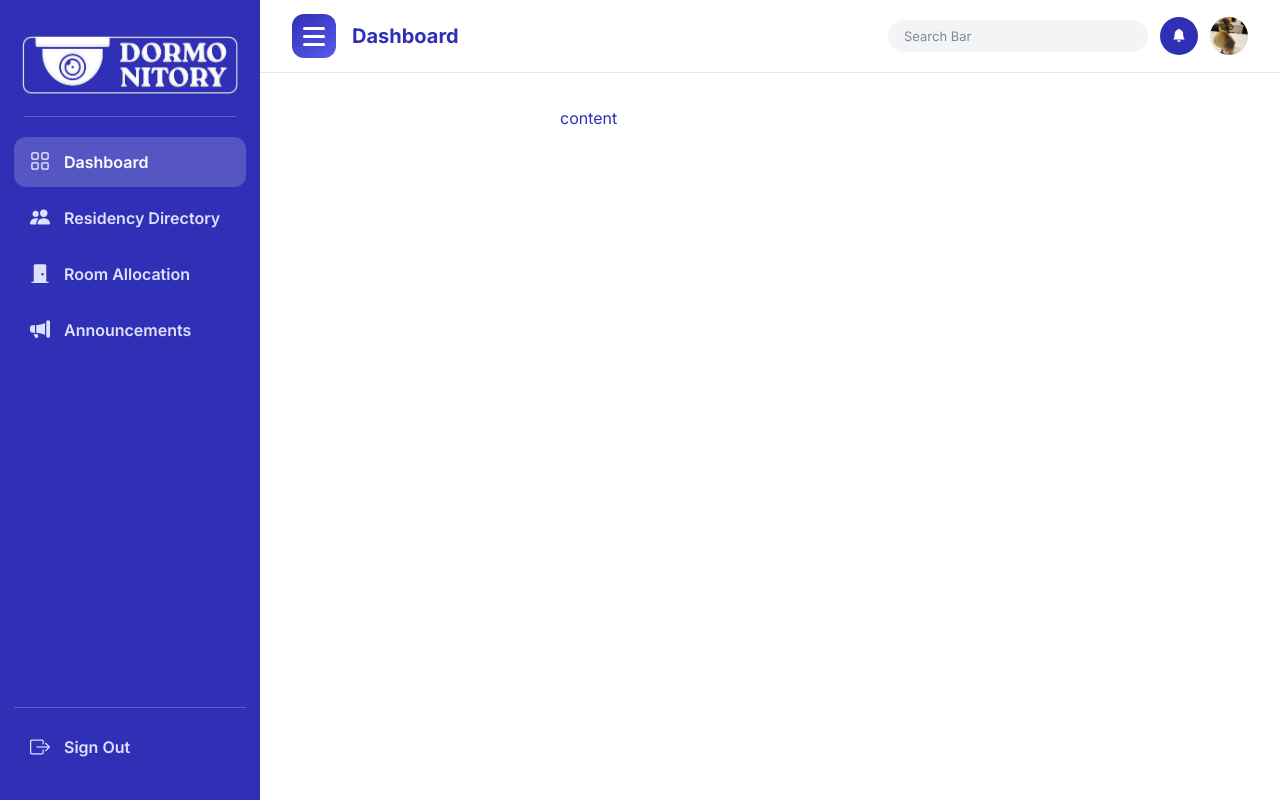
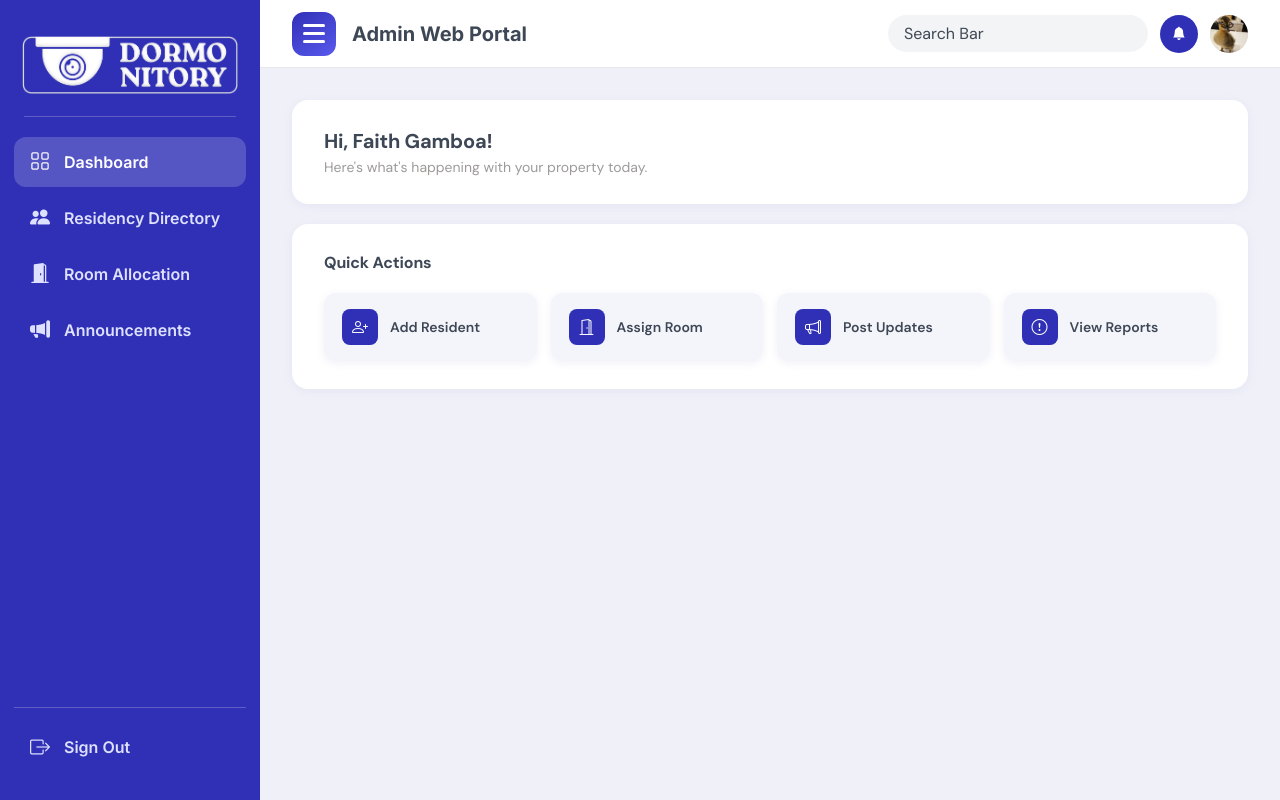
Before and after one commit to sharmipit/Dormonitory, a PHP site: page /admin/dashboard.html in a window 1280 px wide. Run offline with PHP 8.4, Linux system fonts and the light colour scheme.

Commit message:
dashboard progress and slight changes on sidebar-navbar css and js files

```diff
--- a/admin/announcements.html
+++ b/admin/announcements.html
@@ -4,7 +4,7 @@
     <meta charset="UTF-8" />
     <meta name="viewport" content="width=device-width, initial-scale=1.0" />
     <title>Dormitory</title>
-    <link rel="stylesheet" href="../../assets/css/sidebar-styles.css" />
+    <link rel="stylesheet" href="../../assets/css/sidebar-navbar-styles.css" />
     <link rel="stylesheet" href="https://cdn.jsdelivr.net/npm/bootstrap-icons@1.11.3/font/bootstrap-icons.min.css"/>
   </head>
   <body>
@@ -17,7 +17,7 @@
       </div>
     </div>
 
-    <script src="../../assets/js/sidebar.js"></script>
+    <script src="../../assets/js/sidebar-navbar.js"></script>
 
   </body>
 </html>
--- a/admin/dashboard.html
+++ b/admin/dashboard.html
@@ -4,7 +4,8 @@
     <meta charset="UTF-8" />
     <meta name="viewport" content="width=device-width, initial-scale=1.0" />
     <title>Dormitory</title>
-    <link rel="stylesheet" href="../../assets/css/sidebar-styles.css" />
+    <link rel="stylesheet" href="../../assets/css/sidebar-navbar-styles.css" />
+        <link rel="stylesheet" href="../../assets/css/admin-styles.css" />
     <link rel="stylesheet" href="https://cdn.jsdelivr.net/npm/bootstrap-icons@1.11.3/font/bootstrap-icons.min.css"/>
   </head>
   <body>
@@ -13,11 +14,142 @@
 
     <div class="layout">
       <div class="main">
-        <p>content</p>
-      </div>
+<!DOCTYPE html>
+<html lang="en">
+<head>
+  <meta charset="UTF-8" />
+  <meta name="viewport" content="width=device-width, initial-scale=1.0"/>
+  <title>Property Dashboard</title>
+  <link href="https://fonts.googleapis.com/css2?family=DM+Sans:wght@400;500;600;700&family=DM+Serif+Display&display=swap" rel="stylesheet"/>
+  <style>
+    .greeting-card {
+      background: var(--bg-card);
+      border-radius: var(--radius-card);
+      padding: 28px 32px;
+      box-shadow: var(--shadow-card);
+      margin-bottom: 20px;
+    }
+
+    .greeting-card h1 {
+      font-size: 1.25rem;
+      font-weight: 700;
+      color: var(--text-primary);
+      margin-bottom: 4px;
+      letter-spacing: -0.01em;
+    }
+
+    .greeting-card p {
+      font-size: 0.875rem;
+      color: var(--text-secondary);
+      font-weight: 400;
+    }
+
+    .quick-actions-card {
+      background: var(--bg-card);
+      border-radius: var(--radius-card);
+      padding: 28px 32px;
+      box-shadow: var(--shadow-card);
+    }
+
+    .quick-actions-card h2 {
+      font-size: 1rem;
+      font-weight: 700;
+      color: var(--text-primary);
+      margin-bottom: 20px;
+      letter-spacing: -0.01em;
+    }
+
+    .actions-grid {
+      display: grid;
+      grid-template-columns: repeat(4, 1fr);
+      gap: 14px;
+    }
+
+    .action-btn {
+      display: flex;
+      align-items: center;
+      gap: 12px;
+      background: var(--bg-button);
+      border: none;
+      border-radius: var(--radius-btn);
+      padding: 16px 18px;
+      cursor: pointer;
+      font-family: var(--font-main);
+      font-size: 0.875rem;
+      font-weight: 600;
+      color: var(--text-primary);
+      box-shadow: var(--shadow-btn);
+      transition: background 0.18s ease, transform 0.15s ease, box-shadow 0.18s ease;
+      white-space: nowrap;
+    }
+
+    .action-btn:hover {
+      background: var(--accent-light);
+      transform: translateY(-2px);
+      box-shadow: 0 6px 16px rgba(60, 65, 168, 0.13);
+    }
+
+    .action-btn:active {
+      transform: translateY(0);
+      box-shadow: var(--shadow-btn);
+    }
+
+    .icon-placeholder {
+      width: 36px;
+      height: 36px;
+      background: var(--accent);
+      color: white;
+      border-radius: 8px;
+      flex-shrink: 0;
+      display: flex;
+      align-items: center;
+      justify-content: center;
+      font-size: 1rem;
+    }
+  </style>
+</head>
+<body>
+
+  <div class="greeting-card">
+    <h1>Hi, Faith Gamboa!</h1>
+    <p>Here's what's happening with your property today.</p>
+  </div>
+
+  <div class="quick-actions-card">
+    <h2>Quick Actions</h2>
+    <div class="actions-grid">
+
+      <button class="action-btn">
+        <div class="icon-placeholder">
+          <i class="bi bi-person-plus"></i>
+        </div>
+        Add Resident
+      </button>
+
+      <button class="action-btn">
+        <div class="icon-placeholder">
+            <i class="bi bi-door-open"></i>
+        </div>
+        Assign Room
+      </button>
+
+      <button class="action-btn">
+        <div class="icon-placeholder">
+          <i class="bi bi-megaphone"></i>
+        </div>
+        Post Updates
+      </button>
+
+      <button class="action-btn">
+        <div class="icon-placeholder">
+          <i class="bi bi-exclamation-circle"></i>
+        </div>
+        View Reports
+      </button>
+     </div>
     </div>
 
-    <script src="../../assets/js/sidebar.js"></script>
+    <script src="../../assets/js/sidebar-navbar.js"></script>
 
   </body>
 </html>
--- a/admin/residency-directory.html
+++ b/admin/residency-directory.html
@@ -4,7 +4,7 @@
     <meta charset="UTF-8" />
     <meta name="viewport" content="width=device-width, initial-scale=1.0" />
     <title>Dormitory</title>
-    <link rel="stylesheet" href="../../assets/css/sidebar-styles.css" />
+    <link rel="stylesheet" href="../../assets/css/sidebar-navbar-styles.css" />
     <link rel="stylesheet" href="https://cdn.jsdelivr.net/npm/bootstrap-icons@1.11.3/font/bootstrap-icons.min.css"/>
   </head>
   <body>
@@ -17,7 +17,7 @@
       </div>
     </div>
 
-    <script src="../../assets/js/sidebar.js"></script>
+    <script src="../../assets/js/sidebar-navbar.js"></script>
 
   </body>
 </html>
--- a/admin/room-allocation.html
+++ b/admin/room-allocation.html
@@ -4,7 +4,7 @@
     <meta charset="UTF-8" />
     <meta name="viewport" content="width=device-width, initial-scale=1.0" />
     <title>Dormitory</title>
-    <link rel="stylesheet" href="../../assets/css/sidebar-styles.css" />
+    <link rel="stylesheet" href="../../assets/css/sidebar-navbar-styles.css" />
     <link rel="stylesheet" href="https://cdn.jsdelivr.net/npm/bootstrap-icons@1.11.3/font/bootstrap-icons.min.css"/>
   </head>
   <body>
@@ -17,7 +17,7 @@
       </div>
     </div>
 
-    <script src="../../assets/js/sidebar.js"></script>
+    <script src="../../assets/js/sidebar-navbar.js"></script>
 
   </body>
 </html>
--- a/admin/security-center.html
+++ b/admin/security-center.html
@@ -4,7 +4,7 @@
     <meta charset="UTF-8" />
     <meta name="viewport" content="width=device-width, initial-scale=1.0" />
     <title>Dormitory</title>
-    <link rel="stylesheet" href="../../assets/css/sidebar-styles.css" />
+    <link rel="stylesheet" href="../../assets/css/sidebar-navbar-styles.css" />
     <link rel="stylesheet" href="https://cdn.jsdelivr.net/npm/bootstrap-icons@1.11.3/font/bootstrap-icons.min.css"/>
   </head>
   <body>
@@ -17,7 +17,7 @@
       </div>
     </div>
 
-    <script src="../../assets/js/sidebar.js"></script>
+    <script src="../../assets/js/sidebar-navbar.js"></script>
 
   </body>
 </html>
--- a/assets/css/admin-styles.css
+++ b/assets/css/admin-styles.css
@@ -1,2 +1,49 @@
+*, *::before, *::after {
+      box-sizing: border-box;
+      margin: 0;
+      padding: 0;
+    }
 
-/* Admin Folder Stylesheet + Index */
+    :root {
+      --bg-page: #f0f1f8;
+      --bg-card: #ffffff;
+      --bg-button: #f4f5fb;
+      --accent: #3030B6;
+      --accent-light: #e8e9f8;
+      --text-primary: #3E4755;
+      --text-secondary: #9E9A9A;
+      --shadow-card: 0 2px 12px rgba(60, 65, 168, 0.07);
+      --shadow-btn: 0 2px 8px rgba(60, 65, 168, 0.08);
+      --radius-card: 16px;
+      --radius-btn: 12px;
+      --font-main: 'DM Sans', sans-serif;
+    }
+
+    body {
+      font-family: var(--font-main);
+      background-color: var(--bg-page);
+      padding: 32px 24px;
+      min-height: 100vh;
+      color: var(--text-primary);
+    }
+
+    @media (max-width: 768px) {
+      .actions-grid {
+        grid-template-columns: repeat(2, 1fr);
+      }
+    }
+
+    @media (max-width: 480px) {
+      .actions-grid {
+        grid-template-columns: 1fr;
+      }
+
+      body {
+        padding: 20px 16px;
+      }
+
+      .greeting-card,
+      .quick-actions-card {
+        padding: 20px;
+      }
+    }
--- a/assets/css/sidebar-styles.css
+++ b/assets/css/sidebar-navbar-styles.css
@@ -4,6 +4,7 @@
   --w: 260px;
   --bg: #3030b6;
   --t: 0.35s cubic-bezier(0.4, 0, 0.2, 1);
+  --navbar-h: 68px;
   --icon-size: 20px;
   --icon-color: #dde0ff;
   --icon-active-color: #fff;
@@ -17,151 +18,8 @@
 
 body {
   font-family: "Inter", sans-serif;
-  background: #ffffff;
+  background: #f0f1f8;
   color: #3030b6;
-}
-
-.layout {
-  display: flex;
-  min-height: 100vh;
-  margin-left: var(--w);
-  transition: margin-left var(--t);
-}
-
-body.sidebar-closed .layout {
-  margin-left: 0;
-}
-
-.navbar {
-  position: fixed;
-  top: 0;
-  left: var(--w);
-  width: calc(100% - var(--w));
-  display: flex;
-  align-items: center;
-  justify-content: space-between;
-  padding: 14px 32px;
-  background: #fff;
-  border-bottom: 1.5px solid #e5e7eb;
-  transition: left var(--t), width var(--t);
-  z-index: 999;
-}
-
-body.sidebar-closed .navbar {
-  left: 0;
-  width: 100%;
-}
-
-.navbar-left {
-  display: flex;
-  align-items: center;
-  gap: 16px;
-}
-
-.main.full .navbar {
-  left: 0;
-  width: 100%;
-}
-
-.navbar-title {
-  font-size: 20px;
-  font-weight: 700;
-  color: #3030b6;
-  font-family: 'Inter', sans-serif;
-}
-
-.navbar-center {
-  flex: 1;
-  display: flex;
-  justify-content: center;
-  padding: 0 40px;
-}
-
-.search-box {
-  display: flex;
-  align-items: center;
-  background: #f3f4f6;
-  border-radius: 999px;
-  padding: 8px 16px;
-  width: 260px;
-  color: rgba(55, 65, 81, 0.6); /* transparent text */
-  font-size: 13px;
-}
-
-.search-icon {
-  color: #9ca3af;
-  flex-shrink: 0;
-}
-
-.search-input {
-  border: none;
-  background: transparent;
-  outline: none;
-  font-size: 13px;
-  color: #374151;
-  font-family: 'Inter', sans-serif;
-  width: 100%;
-}
-
-.search-input::placeholder {
-  color: #9ca3af;
-}
-
-.navbar-right {
-  display: flex;
-  align-items: center;
-  gap: 12px;
-}
-
-.notif-btn {
-  width: 38px;
-  height: 38px;
-  border-radius: 50%;
-  background: #3030b6;
-  border: none;
-  cursor: pointer;
-  display: flex;
-  align-items: center;
-  justify-content: center;
-  transition: background .2s;
-}
-
-.notif-btn:hover {
-  background: #2d31a6;
-}
-
-.avatar {
-  width: 38px;
-  height: 38px;
-  border-radius: 50%;
-  overflow: hidden;
-  background: #e5e7eb;
-  display: flex;
-  align-items: center;
-  justify-content: center;
-  cursor: pointer;
-  position: relative;
-}
-
-.avatar img {
-  width: 100%;
-  height: 100%;
-  object-fit: cover;
-}
-
-.avatar-initial {
-  display: none;
-  font-size: 15px;
-  font-weight: 700;
-  color: #3b3fc4;
-}
-
-.avatar.avatar-fallback .avatar-initial {
-  display: flex;
-}
-
-.avatar.avatar-fallback img {
-  display: none;
 }
 
 .sidebar {
@@ -277,6 +135,10 @@ nav a i,
   font-family: "Inter", sans-serif;
   font-weight: 600;
   transition: 0.2s;
+  cursor: pointer;
+  background: none;
+  border: none;
+  width: 100%;
 }
 
 .signout-btn:hover {
@@ -288,24 +150,132 @@ nav a i,
   color: #ffb3b3;
 }
 
-.main {
-  margin-left: var(--w);
+.navbar {
+  position: fixed;
+  top: 0;
+  left: var(--w);
   width: calc(100% - var(--w));
-  padding: 40px;
-  padding-top: calc(40px + 68px); /* account for fixed navbar height */
-  transition: margin-left var(--t), width var(--t);
+  height: var(--navbar-h);
+  display: flex;
+  align-items: center;
+  justify-content: space-between;
+  padding: 14px 32px;
+  background: #fff;
+  border-bottom: 1.5px solid #e5e7eb;
+  transition: left var(--t), width var(--t);
+  z-index: 999;
 }
 
-.main.full {
-  margin-left: 0;
+body.sidebar-closed .navbar {
+  left: 0;
   width: 100%;
 }
 
-.topbar {
+.navbar-left {
   display: flex;
   align-items: center;
-  gap: 18px;
+  gap: 16px;
 }
+
+.navbar-title {
+  font-size: 20px;
+  font-weight: 700;
+  color: #3e4755;
+  font-family: "Inter", sans-serif;
+}
+
+.navbar-center {
+  flex: 1;
+  display: flex;
+  justify-content: center;
+  padding: 0 40px;
+}
+
+.search-box {
+  display: flex;
+  align-items: center;
+  gap: 8px;
+  background: #f3f4f6;
+  border-radius: 999px;
+  padding: 8px 16px;
+  width: 260px;
+}
+
+.search-icon {
+  color: #9ca3af;
+  flex-shrink: 0;
+}
+
+.search-input {
+  border: none;
+  background: transparent;
+  outline: none;
+  font-size: 13px;
+  color: #374151;
+  font-family: "Inter", sans-serif;
+  width: 100%;
+}
+
+.search-input::placeholder {
+  color: #9ca3af;
+}
+
+.navbar-right {
+  display: flex;
+  align-items: center;
+  gap: 12px;
+}
+
+.notif-btn {
+  width: 38px;
+  height: 38px;
+  border-radius: 50%;
+  background: #3030b6;
+  border: none;
+  cursor: pointer;
+  display: flex;
+  align-items: center;
+  justify-content: center;
+  transition: background 0.2s;
+}
+
+.notif-btn:hover {
+  background: #2d31a6;
+}
+
+.avatar {
+  width: 38px;
+  height: 38px;
+  border-radius: 50%;
+  overflow: hidden;
+  background: #e5e7eb;
+  display: flex;
+  align-items: center;
+  justify-content: center;
+  cursor: pointer;
+}
+
+.avatar img {
+  width: 100%;
+  height: 100%;
+  object-fit: cover;
+}
+
+.avatar-initial {
+  display: none;
+  font-size: 15px;
+  font-weight: 700;
+  color: #3b3fc4;
+}
+
+.avatar.avatar-fallback .avatar-initial {
+  display: flex;
+}
+
+.avatar.avatar-fallback img {
+  display: none;
+}
+
 
 .hamburger {
   width: 44px;
@@ -319,6 +289,7 @@ nav a i,
   align-items: center;
   gap: 5px;
   cursor: pointer;
+  flex-shrink: 0;
 }
 
 .hamburger span {
@@ -329,17 +300,19 @@ nav a i,
   transition: 0.35s ease;
 }
 
-/* Animate to X when sidebar closed */
-.sidebar.closed ~ .navbar .hamburger span:nth-child(1) {
-  transform: translateY(8px) rotate(45deg);
+.main {
+  position: fixed;
+  top: var(--navbar-h);
+  left: var(--w);
+  right: 0;
+  bottom: 0;
+  overflow-y: auto;
+  padding: 32px;
+  transition: left var(--t);
 }
 
-.sidebar.closed ~ .navbar .hamburger span:nth-child(2) {
-  opacity: 0;
-}
-
-.sidebar.closed ~ .navbar .hamburger span:nth-child(3) {
-  transform: translateY(-8px) rotate(-45deg);
+body.sidebar-closed .main {
+  left: 0;
 }
 
 @media (max-width: 900px) {
@@ -348,8 +321,15 @@ nav a i,
     width: 100%;
   }
 
+  .sidebar {
+    transform: translateX(-100%);
+  }
+
+  body.sidebar-open .sidebar {
+    transform: translateX(0);
+  }
+
   .main {
-    margin-left: 0;
-    width: 100%;
+    left: 0;
   }
 }
--- a/assets/js/sidebar.js
+++ b/assets/js/sidebar-navbar.js
@@ -1,8 +1,8 @@
 const pageTitles = {
-    'home.html': 'Home',
+    'home.html': 'Resident Web Portal',
     'digital-key.html': 'Digital Key',
-    'invite-visitor.html': 'Invite Visitor',
-    'dashboard.html': 'Dashboard',
+    'invite-visitor.html': 'Visitor Management',
+    'dashboard.html': 'Admin Web Portal',
     'residency-directory.html': 'Residency Directory',
     'room-allocation.html': 'Room Allocation',
     'announcements.html': 'Announcements',
--- a/includes/admin-sidebar.html
+++ b/includes/admin-sidebar.html
@@ -34,7 +34,7 @@
                 <a href="../admin/residency-directory.html"><i class="bi bi-people-fill"></i><span>Residency Directory</span></a>
             </li>
             <li>
-                <a href="../admin/room-allocation.html"><i class="bi bi-door-closed-fill"></i><span>Room Allocation</span></a>
+                <a href="../admin/room-allocation.html"><i class="bi bi-door-open-fill"></i><span>Room Allocation</span></a>
             </li>
             <li>
                 <a href="../admin/announcements.html"><i class="bi bi-megaphone-fill"></i><span>Announcements</span></a>
@@ -43,7 +43,7 @@
     </nav>
     <div class="sidebar-bottom">
         <div class="divider-bottom"></div>
-        <a href="#" class="signout-btn">
+        <a href="../auth/login.html" class="signout-btn">
             <i class="bi bi-box-arrow-right"></i>
             <span>Sign Out</span>
         </a>
--- a/includes/tenant-sidebar.html
+++ b/includes/tenant-sidebar.html
@@ -40,7 +40,7 @@
     </nav>
     <div class="sidebar-bottom">
         <div class="divider-bottom"></div>
-        <a href="#" class="signout-btn">
+        <a href="../auth/login.html" class="signout-btn">
             <i class="bi bi-box-arrow-right"></i>
             <span>Sign Out</span>
         </a>
--- a/tenant/digital-key.html
+++ b/tenant/digital-key.html
@@ -4,7 +4,7 @@
     <meta charset="UTF-8" />
     <meta name="viewport" content="width=device-width, initial-scale=1.0" />
     <title>Dormitory</title>
-    <link rel="stylesheet" href="../../assets/css/sidebar-styles.css" />
+    <link rel="stylesheet" href="../../assets/css/sidebar-navbar-styles.css" />
     <link rel="stylesheet" href="https://cdn.jsdelivr.net/npm/bootstrap-icons@1.11.3/font/bootstrap-icons.min.css"/>
   </head>
   <body>
@@ -17,7 +17,7 @@
       </div>
     </div>
 
-    <script src="../../assets/js/sidebar.js"></script>
+    <script src="../../assets/js/sidebar-navbar.js"></script>
 
   </body>
 </html>
--- a/tenant/home.html
+++ b/tenant/home.html
@@ -4,7 +4,7 @@
     <meta charset="UTF-8" />
     <meta name="viewport" content="width=device-width, initial-scale=1.0" />
     <title>Dormitory</title>
-    <link rel="stylesheet" href="../../assets/css/sidebar-styles.css" />
+    <link rel="stylesheet" href="../../assets/css/sidebar-navbar-styles.css" />
     <link rel="stylesheet" href="https://cdn.jsdelivr.net/npm/bootstrap-icons@1.11.3/font/bootstrap-icons.min.css"/>
   </head>
   <body>
@@ -17,7 +17,7 @@
       </div>
     </div>
 
-    <script src="../../assets/js/sidebar.js"></script>
+    <script src="../../assets/js/sidebar-navbar.js"></script>
 
   </body>
 </html>
--- a/tenant/invite-visitor.html
+++ b/tenant/invite-visitor.html
@@ -4,7 +4,7 @@
     <meta charset="UTF-8" />
     <meta name="viewport" content="width=device-width, initial-scale=1.0" />
     <title>Dormitory</title>
-    <link rel="stylesheet" href="../../assets/css/sidebar-styles.css" />
+    <link rel="stylesheet" href="../../assets/css/sidebar-navbar-styles.css" />
     <link rel="stylesheet" href="https://cdn.jsdelivr.net/npm/bootstrap-icons@1.11.3/font/bootstrap-icons.min.css"/>
   </head>
   <body>
@@ -17,7 +17,7 @@
       </div>
     </div>
 
-    <script src="../../assets/js/sidebar.js"></script>
+    <script src="../../assets/js/sidebar-navbar.js"></script>
 
   </body>
 </html>
```
